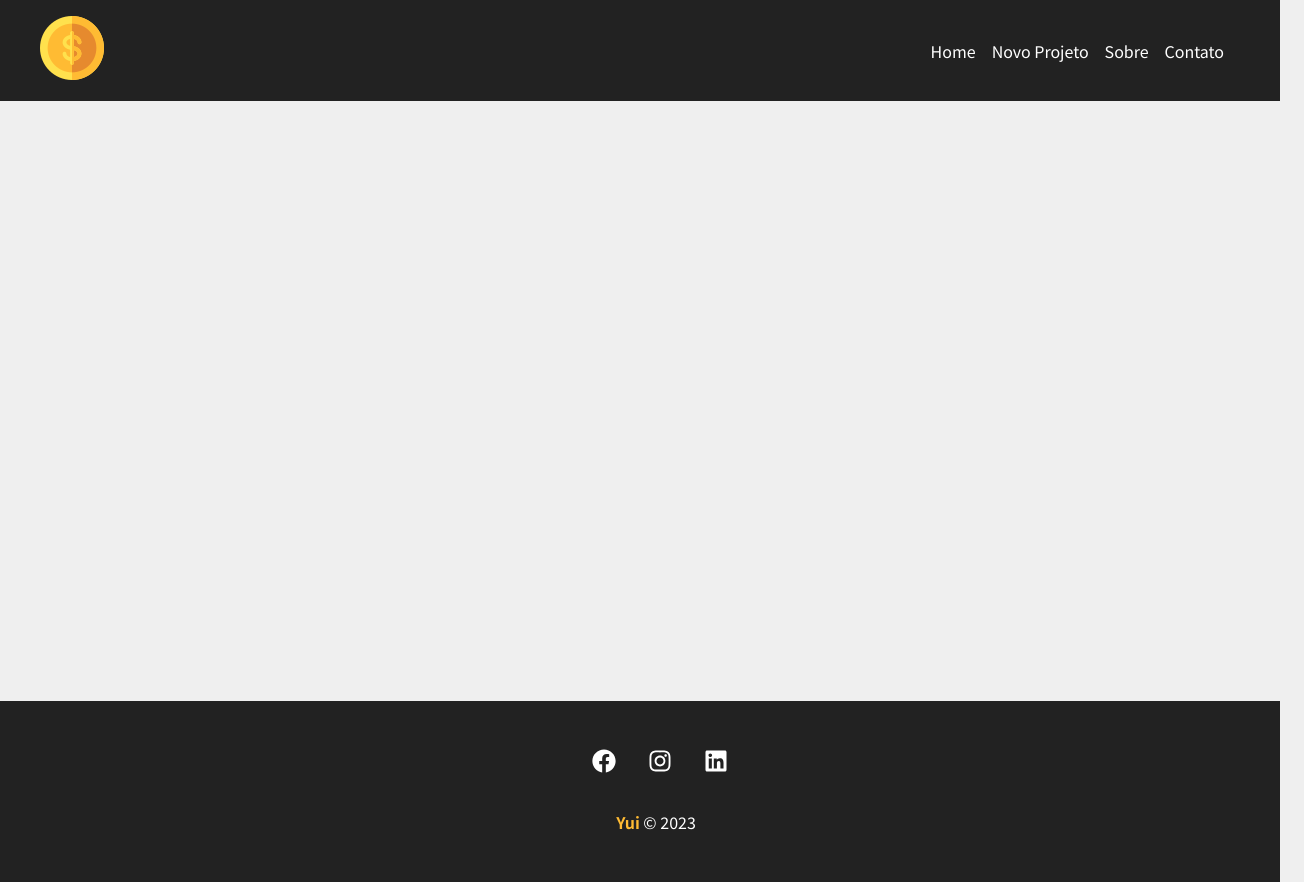
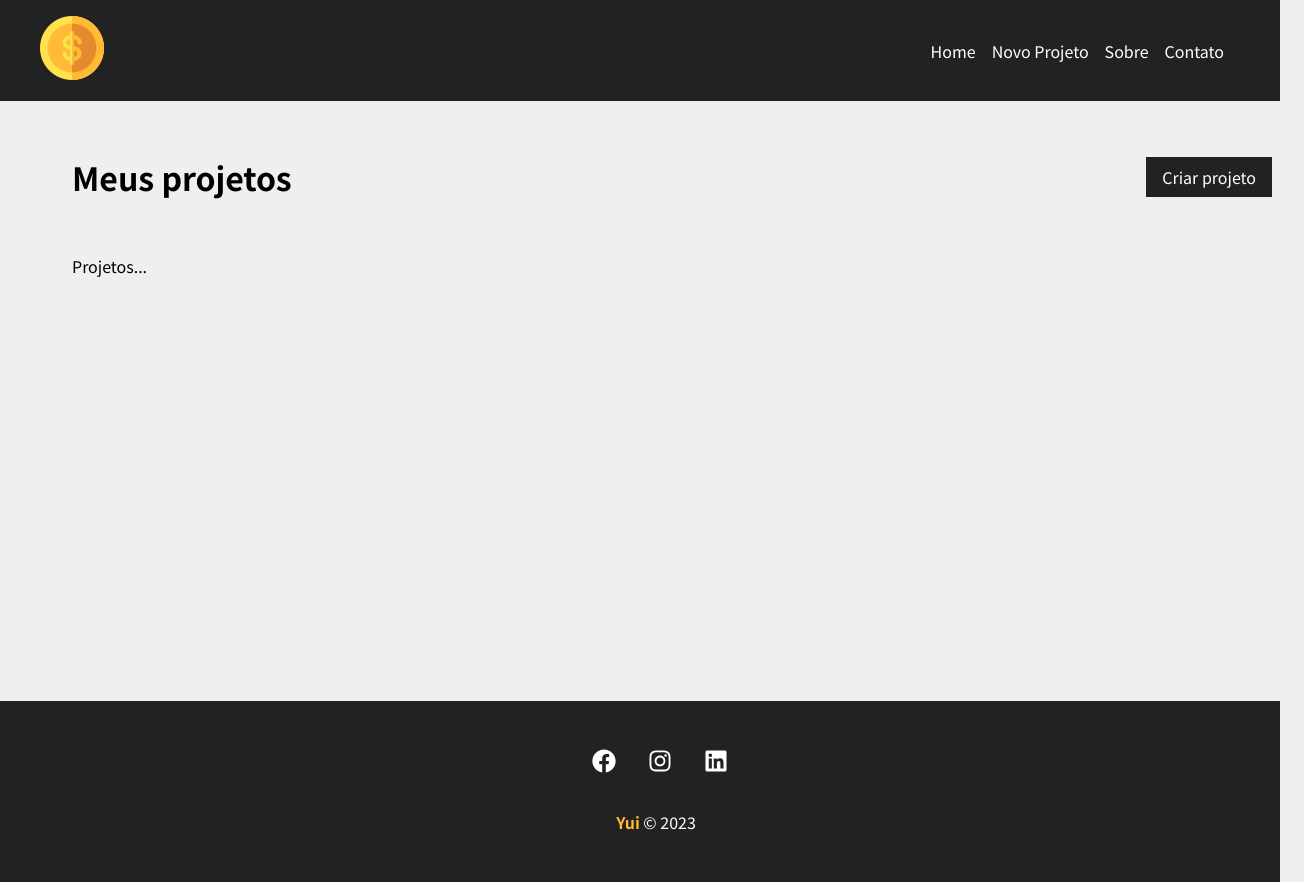
Before and after one commit to kayqueprogram/yui-manager-react, a React (Create React App) app: page /projects in a window 1280 px wide. Shown: the whole page, 1304 px wide, since content can reach past the window. Built offline with nearby package versions, Linux system fonts and the light colour scheme.

Commit message:
criando dashboard

```diff
--- a/db.json
+++ b/db.json
@@ -1,5 +1,17 @@
 {
-    "projects": [],
+  "projects": [
+    {
+      "name": "Teste de projeto",
+      "budget": "300",
+      "category": {
+        "id": "1",
+        "name": "Infra"
+      },
+      "yui": 0,
+      "services": [],
+      "id": 1
+    }
+  ],
   "categories": [
     {
       "id": 1,
@@ -15,7 +27,7 @@
     },
     {
       "id": 4,
-            "name":"Planejamento"
+      "name": "Planejamento"
     },
     {
       "id": 5,
--- a/src/App.js
+++ b/src/App.js
@@ -7,6 +7,7 @@ import NewProject from './components/pages/NewProject';
 import Container from './components/layout/Container';
 import Navbar from './components/layout/Navbar';
 import Footer from './components/layout/Footer';
+import Projects from './components/pages/Projects';
 
 function App() {
   return (
@@ -18,6 +19,7 @@ function App() {
         <Route exact path='/company' element={<Company />} />
         <Route exact path='/contact' element={<Contact />} />
         <Route exact path='/newProject' element={<NewProject />} />
+        <Route exact path='/projects' element={<Projects />} />
       </Routes>
       </Container>
       <Footer />
--- /dev/null
+++ b/src/components/layout/Message.js
@@ -0,0 +1,32 @@
+import { useState, useEffect } from 'react'
+import styles from './Message.module.css'
+
+function Message({ type, msg }) {
+
+    const [ visible, setVisible ] = useState(false)
+
+    useEffect(() => {
+
+        if(!msg){
+            setVisible(false)
+            return
+        }
+
+        setVisible(true)
+
+        const timer = setTimeout(() => {
+            setVisible(false)
+        }, 3000)
+
+    }, [msg])
+
+    return (
+        <>
+                {visible && (
+                <div className={`${styles.message} ${styles[type]}`}>{msg}</div>
+            )}
+        </>
+    )
+}
+
+export default Message
--- /dev/null
+++ b/src/components/layout/Message.module.css
@@ -0,0 +1,21 @@
+.message {
+    width: 100%;
+    padding: 1em;
+    border: 1px solid #000;
+    margin: 0 auto;
+    margin-bottom: 2em;
+    text-align: center;
+    border-radius: 5px;
+}
+
+.sucess {
+    color: #155724;
+    background-color: #d4edda;
+    border-color: #c3e6cb;
+}
+
+.error {
+    color: #721c24;
+    background-color: #f8d7da;
+    border-color: #f5c6cb;
+}
--- a/src/components/pages/NewProject.js
+++ b/src/components/pages/NewProject.js
@@ -13,13 +13,15 @@ function NewProject() {
         project.yui = 0
         project.services = []
 
-        fetch("http://localhost:5000/projects", {
+        fetch('http://localhost:5000/projects', {
             method: "POST",
             headers: {
                 'Content-type': 'application/json',
             },
             body: JSON.stringify(project)
-        }).then((resp) => resp.json().then(data => {
+        })
+        .then((resp) => resp.json()
+        .then(data => {
             console.log(data)
             // redirect
             history('/projects', { message: 'Projeto ciado com sucesso!'})
--- /dev/null
+++ b/src/components/pages/Projects.js
@@ -0,0 +1,29 @@
+import { useLocation } from 'react-router-dom';
+import Message from '../layout/Message';
+import Container from '../layout/Container';
+import LinkButton from '../layout/LinkButton';
+import styles from './Projects.module.css';
+
+function Projects() {
+
+    const location = useLocation()
+    let message = ''
+    if(location.state) {
+        message = location.state.message;
+    }
+
+    return (
+        <div className={styles.project_container}>
+            <div className={styles.title_container}>
+                <h1>Meus projetos</h1>
+                <LinkButton to="/newProject" text="Criar projeto" />
+            </div>
+            {message && <Message type="sucess" msg={message} />}
+            <Container customClass="start">
+                <p>Projetos...</p>
+            </Container>
+        </div>
+    )
+}
+
+export default Projects
--- /dev/null
+++ b/src/components/pages/Projects.module.css
@@ -0,0 +1,10 @@
+.project_container {
+    padding: 2em;
+}
+
+.title_container {
+    display: flex;
+    justify-content: space-between;
+    align-items: center;
+    margin-bottom: 1em;
+}
--- a/src/components/project/ProjectForm.js
+++ b/src/components/project/ProjectForm.js
@@ -11,7 +11,7 @@ function ProjectForm({ handleSubmit, btnText, projectData }) {
     const [ project, setProject ] = useState(projectData || {})
 
         useEffect(() => {
-            fetch("http://localhost:5000/categories", {
+            fetch('http://localhost:5000/categories', {
             method: "GET",
             headers: {
                 'Content-Type': 'application/json'
@@ -34,7 +34,7 @@ function ProjectForm({ handleSubmit, btnText, projectData }) {
         function handleCategory(e) {
             setProject({ ...project, category: {
                 id: e.target.value,
-                name: e.target.options[e.target.selectedIndex],
+                name: e.target.options[e.target.selectedIndex].text,
             },
         })
         }
```
Also changed, not shown: src/components/project/ProjectCard.js (added), src/components/project/ProjectCard.module.css (added). Lines whose indentation alone changed are shown as unchanged.
